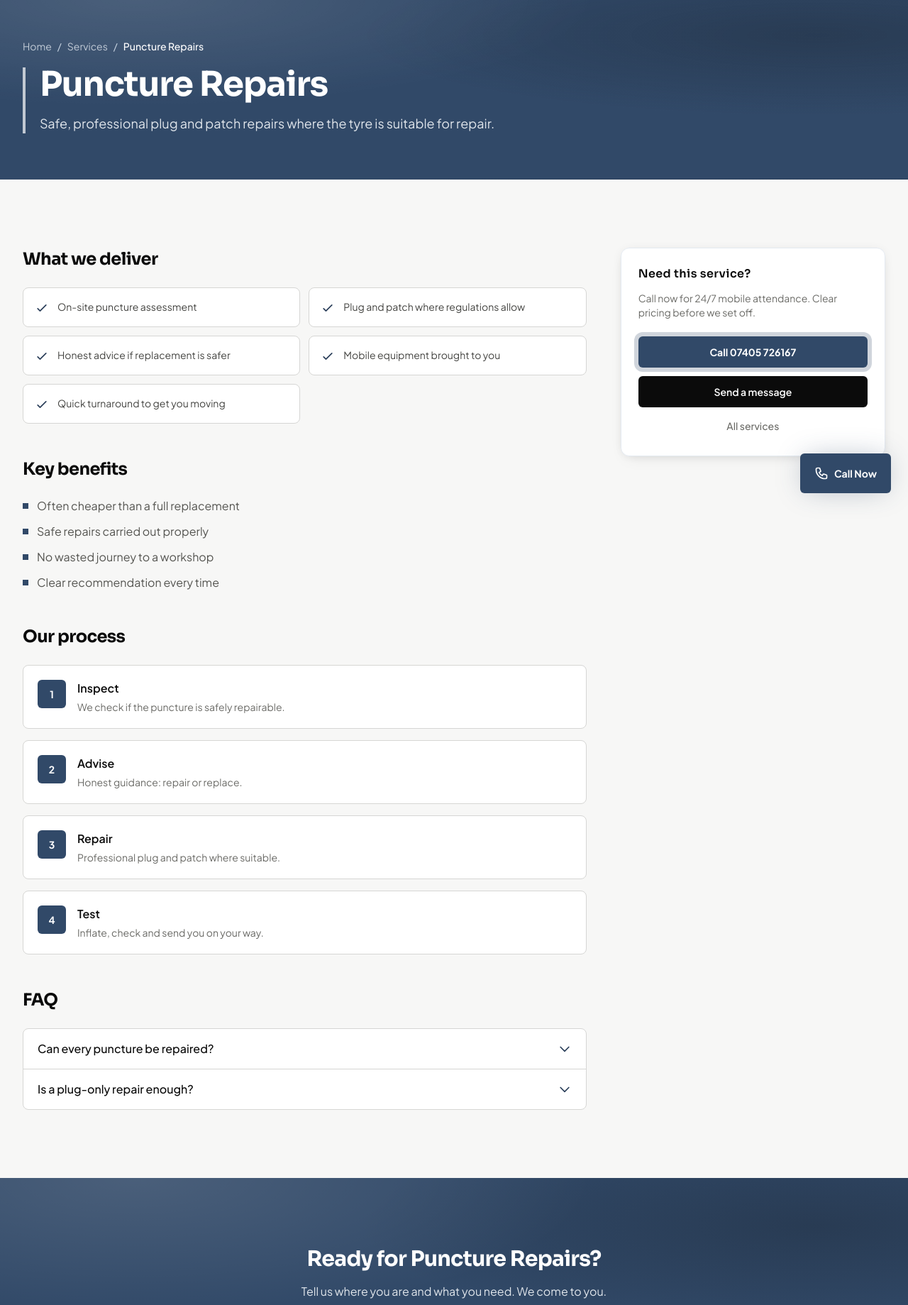
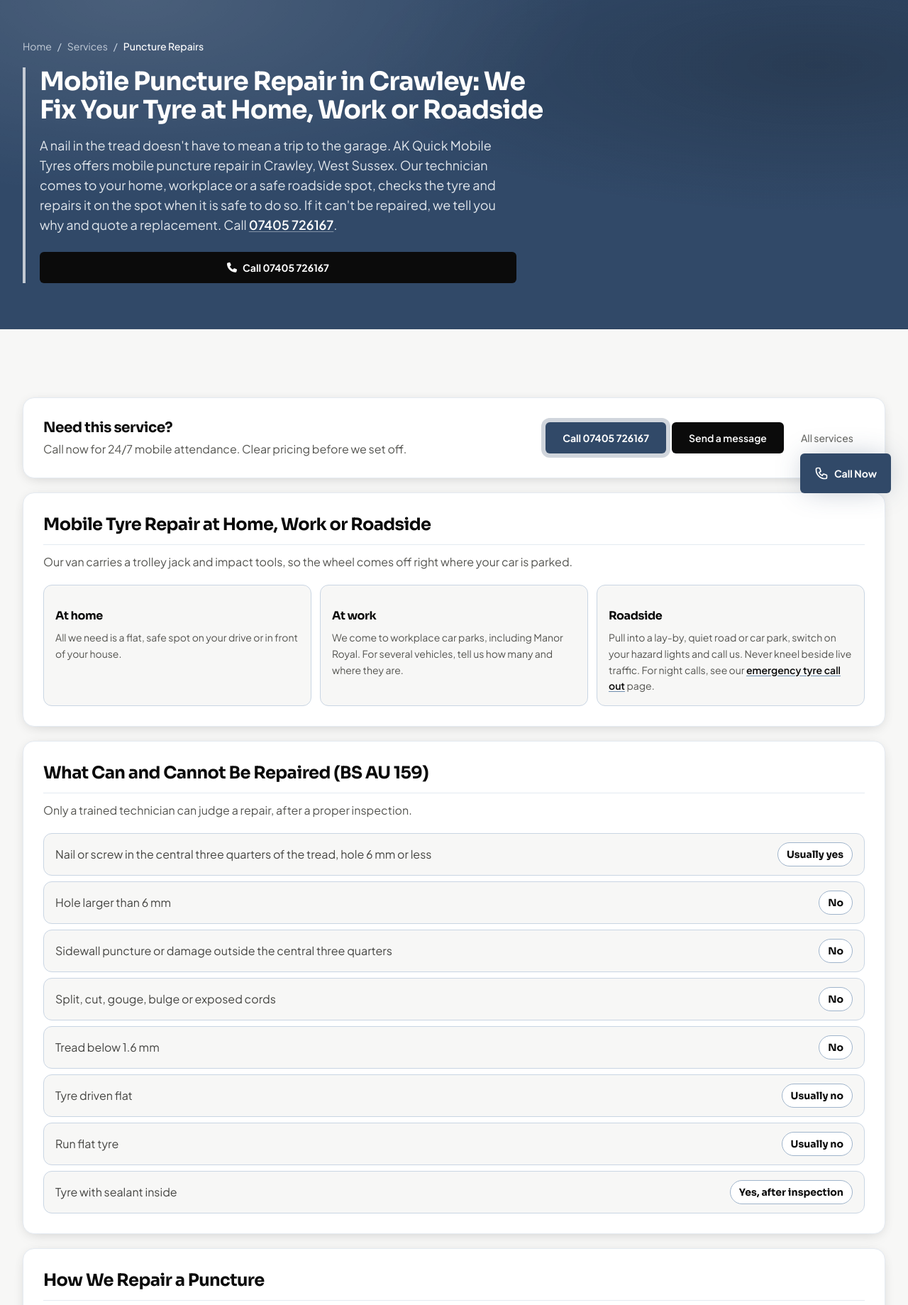
Before and after one commit to jawadnasar/ak_quick_mobile_tyres, a Laravel app: page /services/puncture-repairs in a window 1280 px wide. Shown: the part 81-1920 px from the top of the page at 71% size. Run offline with Laravel 12, Linux system fonts and the light colour scheme; a user stored in the database is signed in; data comes from the database, SQL or seed files in the repository; style sheets or scripts are compiled from the project's sources.

Commit message:
second service tyre replacement SEO contents added

```diff
--- a/config/services_catalog.php
+++ b/config/services_catalog.php
@@ -94,8 +94,17 @@ return [
             ['step' => 'Test', 'description' => 'Inflate, check and send you on your way.'],
         ],
         'faq' => [
-            ['question' => 'Can every puncture be repaired?', 'answer' => 'Not always. Sidewall damage and some positions mean replacement is safer. We only repair when it is safe and appropriate.'],
-            ['question' => 'Is a plug-only repair enough?', 'answer' => 'Where we repair, we use proper methods suited to the damage. If a tyre cannot be safely repaired, we recommend replacement.'],
+            ['question' => 'Can a tyre with a nail in it be repaired?', 'answer' => 'Often, yes, if the hole is in the central three quarters of the tread, 6 mm or smaller, and the tyre passes inspection. Leave the nail in until we arrive, because pulling it out lets the air escape.'],
+            ['question' => 'Can you repair my tyre at home?', 'answer' => 'Yes. We need a flat, safe spot with room to jack the car. You can stay indoors while we work.'],
+            ['question' => 'Is it safe to drive on a repaired tyre?', 'answer' => 'Yes. A tyre repaired to BS AU 159 offers the same durability, load capacity and maximum speed as a healthy tyre. Check the pressure after the repair and over the next few days.'],
+            ['question' => 'How many times can a tyre be repaired?', 'answer' => 'It depends on the tyre\'s speed rating and the inspection. Repairs must not overlap and should be about 400 mm apart. A tyre damaged in the same spot as an old repair must be replaced.'],
+            ['question' => 'Can you repair a slow puncture?', 'answer' => 'Yes. We find the leak, inspect the tyre inside, then repair or replace it.'],
+            ['question' => 'Do you repair run flat tyres?', 'answer' => 'Usually not. Most are replaced because the reinforced sidewalls can hide damage.'],
+            ['question' => 'Is puncture repair cheaper than a new tyre?', 'answer' => 'Yes, when the tyre is repairable. If the damage is outside BS AU 159 limits, we quote a replacement.'],
+            ['question' => 'How fast can you get to me?', 'answer' => 'Usually 30 to 60 minutes in Crawley. We answer the phone 24/7, including at night.'],
+            ['question' => 'Do you repair tyres on electric cars?', 'answer' => 'Yes, the same repair rules apply. If a replacement is needed, we match the higher load rating many EV tyres carry.'],
+            ['question' => 'What if I used tyre sealant?', 'answer' => 'Tell us before we start. A professional can inspect and repair the tyre afterwards.'],
+            ['question' => 'Why choose AK Quick Mobile Tyres?', 'answer' => 'We are a Crawley mobile tyre fitter. We come to you at any hour, quote the full price before we travel, follow BS AU 159 on every repair and tell you straight when a tyre cannot be repaired.'],
         ],
     ],
     [
--- /dev/null
+++ b/resources/views/services/partials/puncture-repairs.blade.php
@@ -0,0 +1,188 @@
+<div class="space-y-4 sm:space-y-5">
+    <div class="guide-card flex flex-col gap-4 lg:flex-row lg:items-center lg:justify-between">
+        <div class="min-w-0">
+            <p class="font-display text-lg font-bold tracking-tight text-ink-950 sm:text-xl">Need this service?</p>
+            <p class="mt-1 text-sm leading-relaxed text-ink-600 sm:text-base">Call now for 24/7 mobile attendance. Clear pricing before we set off.</p>
+        </div>
+        <div class="flex w-full flex-col gap-2 sm:flex-row sm:flex-wrap lg:w-auto lg:justify-end">
+            <a href="{{ $tel }}" class="btn-call w-full justify-center sm:w-auto">Call {{ config('company.phone') }}</a>
+            <a href="{{ route('contact') }}" class="btn-secondary w-full justify-center sm:w-auto">Send a message</a>
+            <a href="{{ route('services') }}" class="btn-ghost w-full justify-center sm:w-auto">All services</a>
+        </div>
+    </div>
+
+    <article class="guide-card">
+        <h2>Mobile Tyre Repair at Home, Work or Roadside</h2>
+        <p class="guide-copy">Our van carries a trolley jack and impact tools, so the wheel comes off right where your car is parked.</p>
+        <div class="mt-5 grid items-stretch gap-3 md:grid-cols-3">
+            <div class="flex h-full flex-col rounded-xl border border-brand-200 bg-ink-50 p-4">
+                <h3 class="mt-0 font-display text-base font-bold leading-snug text-ink-950">At home</h3>
+                <p class="mt-2 text-sm leading-relaxed text-ink-600">All we need is a flat, safe spot on your drive or in front of your house.</p>
+            </div>
+            <div class="flex h-full flex-col rounded-xl border border-brand-200 bg-ink-50 p-4">
+                <h3 class="mt-0 font-display text-base font-bold leading-snug text-ink-950">At work</h3>
+                <p class="mt-2 text-sm leading-relaxed text-ink-600">We come to workplace car parks, including Manor Royal. For several vehicles, tell us how many and where they are.</p>
+            </div>
+            <div class="flex h-full flex-col rounded-xl border border-brand-200 bg-ink-50 p-4">
+                <h3 class="mt-0 font-display text-base font-bold leading-snug text-ink-950">Roadside</h3>
+                <p class="mt-2 text-sm leading-relaxed text-ink-600">Pull into a lay-by, quiet road or car park, switch on your hazard lights and call us. Never kneel beside live traffic. For night calls, see our <a href="{{ route('services.emergency') }}" class="font-semibold text-ink-950 underline decoration-brand-400 underline-offset-2">emergency tyre call out</a> page.</p>
+            </div>
+        </div>
+    </article>
+
+    <article class="guide-card">
+        <h2>What Can and Cannot Be Repaired (BS AU 159)</h2>
+        <p class="guide-copy">Only a trained technician can judge a repair, after a proper inspection.</p>
+        <div class="mt-5 grid gap-2">
+            @foreach([
+                ['Nail or screw in the central three quarters of the tread, hole 6 mm or less', 'Usually yes'],
+                ['Hole larger than 6 mm', 'No'],
+                ['Sidewall puncture or damage outside the central three quarters', 'No'],
+                ['Split, cut, gouge, bulge or exposed cords', 'No'],
+                ['Tread below 1.6 mm', 'No'],
+                ['Tyre driven flat', 'Usually no'],
+                ['Run flat tyre', 'Usually no'],
+                ['Tyre with sealant inside', 'Yes, after inspection'],
+            ] as $row)
+            <div class="flex flex-col gap-2 rounded-xl border border-brand-200 bg-ink-50 px-4 py-3 sm:flex-row sm:items-center sm:justify-between sm:gap-6">
+                <p class="min-w-0 text-[15px] leading-snug text-ink-700 sm:text-base">{{ $row[0] }}</p>
+                <span class="inline-flex w-fit shrink-0 rounded-full border border-brand-300 bg-white px-3 py-1.5 font-display text-xs font-bold leading-none text-ink-950 sm:text-sm">{{ $row[1] }}</span>
+            </div>
+            @endforeach
+        </div>
+    </article>
+
+    <article class="guide-card">
+        <h2>How We Repair a Puncture</h2>
+        <p class="guide-copy">A proper repair is more than a plug pushed in from outside. An outside-only repair can't show damage inside the tyre.</p>
+        <ol class="guide-steps sm:grid-cols-2">
+            <li><span class="min-w-0"><strong class="font-display text-ink-950">We find the hole.</strong> A nail or screw stays in until the wheel is off.</span></li>
+            <li><span class="min-w-0"><strong class="font-display text-ink-950">We remove the wheel</strong> and take the tyre off the rim.</span></li>
+            <li><span class="min-w-0"><strong class="font-display text-ink-950">We inspect</strong> the inner liner and inside of the tyre.</span></li>
+            <li><span class="min-w-0"><strong class="font-display text-ink-950">We fit a plug and patch:</strong> the patch seals the inside, the mushroom plug fills the hole.</span></li>
+            <li class="sm:col-span-2"><span class="min-w-0"><strong class="font-display text-ink-950">We refit the tyre,</strong> check the valve and set the pressure to your handbook figure.</span></li>
+        </ol>
+    </article>
+
+    <article class="guide-card">
+        <div class="lg:grid lg:grid-cols-12 lg:items-start lg:gap-10">
+            <div class="lg:col-span-4">
+                <h2>Flat Tyre? Do This First</h2>
+            </div>
+            <ol class="guide-steps sm:grid-cols-2 lg:col-span-8 lg:mt-0">
+                <li><span class="min-w-0"><strong class="font-display text-ink-950">Switch on your hazard lights</strong> and pull over somewhere safe.</span></li>
+                <li><span class="min-w-0"><strong class="font-display text-ink-950">Don't keep driving.</strong> It can wreck the tyre and the wheel rim.</span></li>
+                <li><span class="min-w-0"><strong class="font-display text-ink-950">Stay away from traffic</strong> and call <a href="{{ $tel }}">{{ config('company.phone') }}</a>.</span></li>
+                <li><span class="min-w-0"><strong class="font-display text-ink-950">Give us your location,</strong> registration number and tyre size.</span></li>
+            </ol>
+        </div>
+    </article>
+
+    <article class="guide-card">
+        <h2>Run Flats, Sealant and Self-Sealing Tyres</h2>
+        <div class="mt-5 grid items-stretch gap-3 md:grid-cols-3">
+            <div class="flex h-full flex-col rounded-xl border border-brand-200 bg-ink-50 p-4">
+                <h3 class="mt-0 font-display text-base font-bold leading-snug text-ink-950">Run flat tyres</h3>
+                <p class="mt-2 text-sm leading-relaxed text-ink-600">Most are replaced, because the stiff sidewalls can hide damage. If the TPMS light comes on, stop somewhere safe and call us.</p>
+            </div>
+            <div class="flex h-full flex-col rounded-xl border border-brand-200 bg-ink-50 p-4">
+                <h3 class="mt-0 font-display text-base font-bold leading-snug text-ink-950">Emergency sealant or foam</h3>
+                <p class="mt-2 text-sm leading-relaxed text-ink-600">This is a temporary fix to get you to a garage, so keep trips short and under 50 mph. A tyre with sealant can still be repaired after a professional inspection. Tell us which product you used.</p>
+            </div>
+            <div class="flex h-full flex-col rounded-xl border border-brand-200 bg-ink-50 p-4">
+                <h3 class="mt-0 font-display text-base font-bold leading-snug text-ink-950">Self-sealing tyres (e.g. ContiSeal)</h3>
+                <p class="mt-2 text-sm leading-relaxed text-ink-600">They seal small holes but aren't a permanent repair, so get the tyre checked.</p>
+            </div>
+        </div>
+    </article>
+
+    <article class="guide-card">
+        <h2>Puncture Repair Cost</h2>
+        <div class="mt-4 grid gap-4 lg:grid-cols-[minmax(0,16rem)_1fr] lg:items-start">
+            <div class="rounded-xl bg-brand-500 p-4 text-white">
+                <p class="font-display text-3xl font-bold leading-none">£23.42</p>
+                <p class="mt-2 text-sm leading-snug text-brand-100">Average UK garage puncture repair (FixMyCar, August 2025).</p>
+            </div>
+            <div>
+                <p class="text-[15px] leading-relaxed text-ink-600 sm:text-base">Mobile repair usually costs a little more because we come to you. At {{ config('company.short_name') }} we quote the full price, including any call out charge, before we set off. It depends on the tyre size, vehicle, damage, location and time of day. When a tyre is repairable, repair costs less than a new tyre.</p>
+            </div>
+        </div>
+    </article>
+
+    <article class="guide-card">
+        <h2>Arrival and Repair Time</h2>
+        <div class="mt-4 grid gap-2 sm:grid-cols-2">
+            <div class="rounded-xl bg-brand-500 p-4 text-white">
+                <p class="font-display text-3xl font-bold leading-none">30–60</p>
+                <p class="mt-2 text-sm leading-snug text-brand-100">Minutes. Our usual arrival time, depending on traffic, distance and demand.</p>
+            </div>
+            <div class="rounded-xl border border-brand-200 bg-ink-50 p-4">
+                <p class="font-display text-3xl font-bold leading-none text-ink-950">30–45</p>
+                <p class="mt-2 text-sm leading-snug text-ink-600">Minutes. A typical repair once we are on site. For urgent jobs, call as early as you can.</p>
+            </div>
+        </div>
+    </article>
+
+    <article class="guide-card">
+        <h2>When a Tyre Can't Be Repaired</h2>
+        <p class="guide-copy">{{ config('company.short_name') }} shows you the damage and quotes a replacement matched to your car's size, load rating and speed rating. We fit budget, mid range and premium brands. We never attempt a repair that BS AU 159 doesn't allow.</p>
+    </article>
+
+    <article class="guide-card">
+        <h2>Why Choose AK Quick Mobile Tyres</h2>
+        <p class="guide-copy">{{ config('company.short_name') }} is a Crawley mobile tyre fitter that brings the workshop to your door. Here is what you get:</p>
+        <ul class="guide-points sm:grid-cols-2 sm:gap-x-6">
+            <li><strong class="font-display text-ink-950">We come to you:</strong> our van carries the jack and tools, so we repair or replace your tyre at home, at work or at the roadside.</li>
+            <li><strong class="font-display text-ink-950">Open around the clock:</strong> we answer the phone 24 hours a day, 7 days a week, and usually arrive in 30 to 60 minutes.</li>
+            <li><strong class="font-display text-ink-950">Price upfront:</strong> you hear the full price, including any call out charge, before we set off.</li>
+            <li><strong class="font-display text-ink-950">Straight advice:</strong> we show you the damage and tell you plainly when a tyre cannot be repaired.</li>
+            <li><strong class="font-display text-ink-950">Repairs done properly:</strong> every repair follows BS AU 159, with an inside inspection and a plug and patch.</li>
+            <li><strong class="font-display text-ink-950">Every vehicle:</strong> cars, vans, 4x4s and electric cars, with replacement tyres in budget, mid range and premium brands.</li>
+        </ul>
+    </article>
+
+    <article class="guide-card">
+        <h2>Where We Work</h2>
+        <p class="guide-copy">We cover RH10 and RH11, including Three Bridges, Pound Hill, Maidenbower, Tilgate, Southgate, Ifield, Broadfield and Bewbush. We also take calls from Horley, Pease Pottage, Handcross, Crawley Down, Copthorne, Horsham and East Grinstead. Give us your postcode to confirm availability. Gatwick Airport car parks have their own rules, so check with them first.</p>
+        <p class="mt-5 text-xs font-semibold uppercase tracking-[0.14em] text-brand-500">Postcodes</p>
+        <ul class="mt-3 flex flex-wrap gap-2">
+            @foreach(['RH10', 'RH11'] as $place)
+            <li class="place-chip">{{ $place }}</li>
+            @endforeach
+        </ul>
+        <p class="mt-4 text-xs font-semibold uppercase tracking-[0.14em] text-brand-500">Places</p>
+        <ul class="mt-3 flex flex-wrap gap-2">
+            @foreach(['Three Bridges', 'Pound Hill', 'Maidenbower', 'Tilgate', 'Southgate', 'Ifield', 'Broadfield', 'Bewbush', 'Horley', 'Pease Pottage', 'Handcross', 'Crawley Down', 'Copthorne', 'Horsham', 'East Grinstead'] as $place)
+            <li class="place-chip">{{ $place }}</li>
+            @endforeach
+        </ul>
+    </article>
+
+    <article class="guide-card">
+        <h2>Have Ready When You Call</h2>
+        <ul class="guide-points sm:grid-cols-2 sm:gap-x-6">
+            <li>Your location or postcode</li>
+            <li>Registration number</li>
+            <li>Tyre size (on the sidewall)</li>
+            <li>A photo of the damage, if safe to take</li>
+            <li>Your locking wheel nut key</li>
+        </ul>
+    </article>
+
+    <article class="guide-card" id="puncture-faq">
+        <h2>Frequently Asked Questions</h2>
+        <div class="mt-4 divide-y divide-brand-100 overflow-hidden rounded-xl border border-brand-200" x-data="faq()">
+            @foreach($service['faq'] as $index => $faq)
+            <div class="bg-white px-4 sm:px-5">
+                <button type="button" class="flex w-full items-center justify-between gap-3 py-4 text-left" @click="toggle({{ $index }})" :aria-expanded="active === {{ $index }}">
+                    <h3 class="m-0 min-w-0 flex-1 text-left text-base font-semibold leading-snug text-ink-950">{{ $faq['question'] }}</h3>
+                    <svg class="h-5 w-5 shrink-0 text-brand-600 transition" :class="active === {{ $index }} && 'rotate-180'" fill="none" stroke="currentColor" viewBox="0 0 24 24" aria-hidden="true"><path stroke-linecap="round" stroke-linejoin="round" stroke-width="2" d="M19 9l-7 7-7-7"/></svg>
+                </button>
+                <div x-show="active === {{ $index }}" x-transition class="pb-4 text-sm leading-relaxed text-ink-600" style="display: none;">
+                    {{ $faq['answer'] }}
+                </div>
+            </div>
+            @endforeach
+        </div>
+    </article>
+</div>
--- a/resources/views/services/show.blade.php
+++ b/resources/views/services/show.blade.php
@@ -7,11 +7,13 @@
 @section('content')
 @php
     $isEmergency = $service['slug'] === 'emergency-callout';
+    $isPuncture = $service['slug'] === 'puncture-repairs';
+    $isLongform = $isEmergency || $isPuncture;
 @endphp
 
 <x-page-hero
-    :title="$isEmergency ? 'Emergency Tyre Call Out in Crawley: Fast Help at Your Roadside, Day or Night' : $service['title']"
-    :heading-class="$isEmergency ? 'font-display text-[1.65rem] font-bold leading-[1.15] tracking-tight text-white sm:text-3xl lg:text-4xl' : 'font-display text-3xl font-bold tracking-tight text-white sm:text-4xl lg:text-5xl'"
+    :title="$isEmergency ? 'Emergency Tyre Call Out in Crawley: Fast Help at Your Roadside, Day or Night' : ($isPuncture ? 'Mobile Puncture Repair in Crawley: We Fix Your Tyre at Home, Work or Roadside' : $service['title'])"
+    :heading-class="$isLongform ? 'font-display text-[1.65rem] font-bold leading-[1.15] tracking-tight text-white sm:text-3xl lg:text-4xl' : 'font-display text-3xl font-bold tracking-tight text-white sm:text-4xl lg:text-5xl'"
     :breadcrumb="[
         ['label' => 'Home', 'url' => route('home')],
         ['label' => 'Services', 'url' => route('services')],
@@ -29,15 +31,25 @@
                 Call {{ config('company.phone') }}
             </a>
         </div>
+    @elseif($isPuncture)
+        <div class="flex flex-col">
+            <div class="order-2 sm:order-1">
+                <p class="text-[15px] font-normal leading-relaxed sm:text-base lg:text-lg">A nail in the tread doesn't have to mean a trip to the garage. {{ config('company.short_name') }} offers mobile puncture repair in Crawley, West Sussex. Our technician comes to your home, workplace or a safe roadside spot, checks the tyre and repairs it on the spot when it is safe to do so. If it can't be repaired, we tell you why and quote a replacement. Call <a href="{{ $tel }}" class="whitespace-nowrap font-semibold text-white underline decoration-white/40 underline-offset-2">{{ config('company.phone') }}</a>.</p>
+            </div>
+            <a href="{{ $tel }}" class="btn-on-brand order-1 mb-5 w-full sm:order-2 sm:mb-0 sm:mt-6 sm:w-auto">
+                <i class="fa-solid fa-phone" aria-hidden="true"></i>
+                Call {{ config('company.phone') }}
+            </a>
+        </div>
     @else
         {{ $service['short_description'] }}
     @endif
 </x-page-hero>
 
-@if($isEmergency)
+@if($isLongform)
 <section class="section-padding bg-ink-50">
     <div class="container-site">
-        @include('services.partials.emergency-callout')
+        @include($isEmergency ? 'services.partials.emergency-callout' : 'services.partials.puncture-repairs')
     </div>
 </section>
 @else
@@ -131,6 +143,17 @@
             <a href="{{ route('home') }}" class="btn-secondary-invert w-full sm:w-auto">AK Quick Mobile Tyres</a>
             <a href="{{ route('contact') }}" class="btn-secondary-invert w-full sm:w-auto">Contact us</a>
         </div>
+        @elseif($isPuncture)
+        <h2 class="font-display text-2xl font-bold tracking-tight text-white text-balance sm:text-3xl">Book Mobile Puncture Repair in Crawley</h2>
+        <p class="mx-auto mt-4 max-w-2xl text-brand-50/90">Call {{ config('company.phone') }}, 24 hours a day, 7 days a week. Tell us where you are, what you drive and what has happened. We give you an arrival time and confirm the price before we travel. {{ config('company.short_name') }}: the workshop that comes to you.</p>
+        <a href="{{ $tel }}" class="btn-on-brand mt-6 w-full sm:w-auto">
+            <i class="fa-solid fa-phone" aria-hidden="true"></i>
+            Call {{ config('company.phone') }}
+        </a>
+        <div class="mt-4 flex flex-col items-stretch justify-center gap-3 sm:flex-row sm:items-center">
+            <a href="{{ route('home') }}" class="btn-secondary-invert w-full sm:w-auto">AK Quick Mobile Tyres</a>
+            <a href="{{ route('contact') }}" class="btn-secondary-invert w-full sm:w-auto">Contact us</a>
+        </div>
         @else
         <h2 class="font-display text-2xl font-bold tracking-tight text-white sm:text-3xl">Ready for {{ $service['title'] }}?</h2>
         <p class="mx-auto mt-4 max-w-lg text-brand-50/90">Tell us where you are and what you need. We come to you.</p>
```
